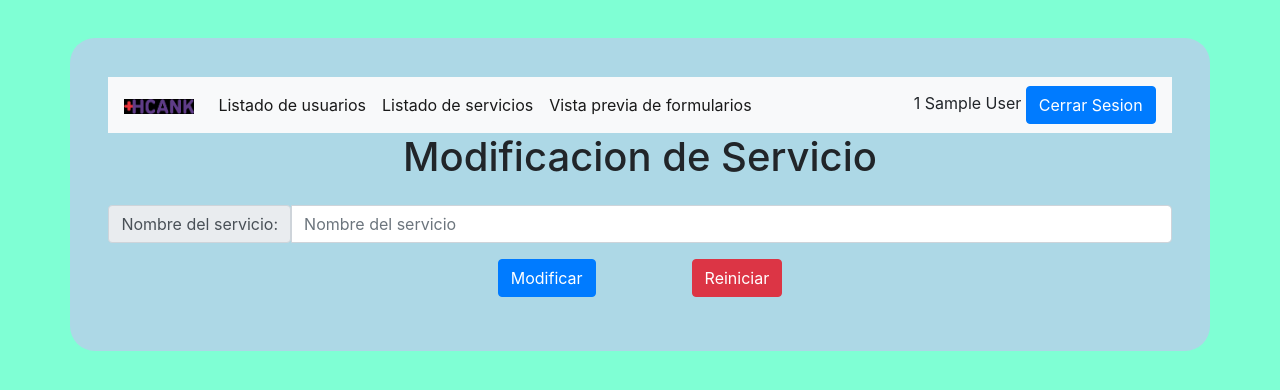
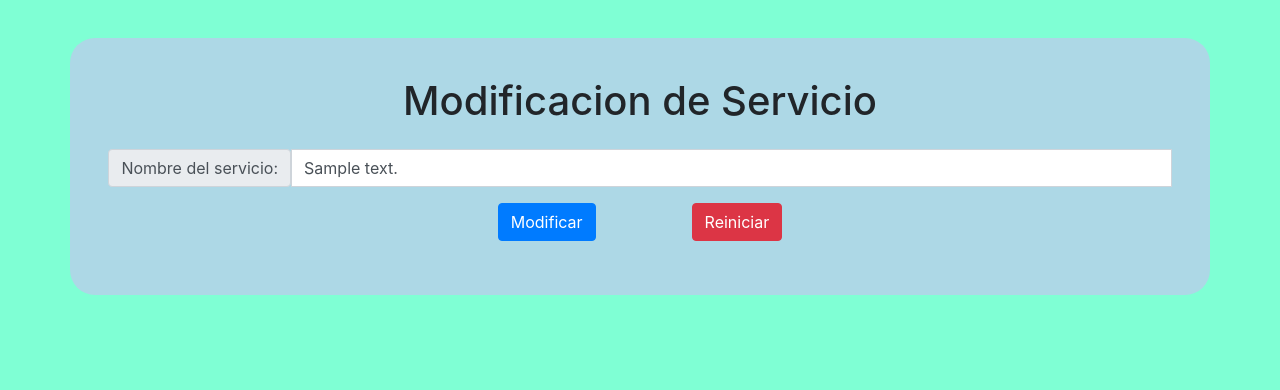
Before and after one commit to Guerzonianzu/evaluacion, a PHP site: page /Forms/Servicios/modify.php?id=1 in a window 1280 px wide. Shown: the part 56-446 px from the top of the page. Run offline with PHP 8.4, Linux system fonts and the light colour scheme; the visitor is signed in with stand-in values (Sample User, id 1); tables that the repository leaves empty or names only in its code hold one stand-in row (values such as "Sample post").

Commit message:
21-4-2024

```diff
--- a/Controllers/Servicios.php
+++ b/Controllers/Servicios.php
@@ -14,7 +14,7 @@
 
         public function createServicio($con){
 
-            $sql = "insert into servicios(descripcion_servicio) values ($this->nombre);";
+            $sql = "insert into servicios(descripcion_servicio) values ('$this->nombre');";
 
             try {
 
@@ -219,7 +219,7 @@
 
             try {
 
-                $resultado = $con->exec($sql);
+                $resultado = $con->query($sql);
 
             } catch (PDOException $e){
 
@@ -228,13 +228,18 @@
 
             }
 
-            if($resultado > 0){
+            if($resultado != false || $resultado > 0){
 
                 foreach ($resultado as $registro){
 
-                    $serv = $registro['descripcion_servicio'];
+                    $id = $registro['id_servicio'];
+                    $desc = $registro['descripcion_servicio'];
 
                 }
+
+                $serv = array('id' => $id, 'desc' => $desc);
+
+                unset ($id, $desc);
 
                 return $serv;
 
--- a/Forms/Empleados/create.php
+++ b/Forms/Empleados/create.php
@@ -26,13 +26,13 @@
                 <div class="collapse navbar-collapse" id="navbarSupportedContent">
                     <ul class="navbar-nav mr-auto">
                         <li class="nav-item active">
-                            <a href="users.php" class="nav-link">Listado de usuarios</a>
+                            <a href="/App/users.php" class="nav-link">Listado de usuarios</a>
                         </li>
                         <li class="nav-item active">
-                            <a class="nav-link" href="listaServicios.php">Listado de servicios</a>
+                            <a class="nav-link" href="/App/servicios.php">Listado de servicios</a>
                         </li>
                         <li class="nav-item active">
-                            <a class="nav-link" href="formularios.php">Vista previa de formularios</a>
+                            <a class="nav-link disable" href="formularios.php">Vista previa de formularios</a>
                         </li>
                     </ul>
                 </div>
--- a/Forms/Empleados/delete.php
+++ b/Forms/Empleados/delete.php
@@ -29,13 +29,13 @@
                 <div class="collapse navbar-collapse" id="navbarSupportedContent">
                     <ul class="navbar-nav mr-auto">
                         <li class="nav-item active">
-                            <a href="users.php" class="nav-link">Listado de usuarios</a>
+                            <a href="/App/users.php" class="nav-link">Listado de usuarios</a>
                         </li>
                         <li class="nav-item active">
-                            <a class="nav-link" href="listaServicios.php">Listado de servicios</a>
+                            <a class="nav-link" href="/App/servicios.php">Listado de servicios</a>
                         </li>
                         <li class="nav-item active">
-                            <a class="nav-link" href="formularios.php">Vista previa de formularios</a>
+                            <a class="nav-link disable" href="formularios.php">Vista previa de formularios</a>
                         </li>
                     </ul>
                 </div>
--- a/Forms/Empleados/modify.php
+++ b/Forms/Empleados/modify.php
@@ -28,13 +28,13 @@
                 <div class="collapse navbar-collapse" id="navbarSupportedContent">
                     <ul class="navbar-nav mr-auto">
                         <li class="nav-item active">
-                            <a href="users.php" class="nav-link">Listado de usuarios</a>
+                            <a href="/App/users.php" class="nav-link">Listado de usuarios</a>
                         </li>
                         <li class="nav-item active">
-                            <a class="nav-link" href="listaServicios.php">Listado de servicios</a>
+                            <a class="nav-link" href="/App/servicios.php">Listado de servicios</a>
                         </li>
                         <li class="nav-item active">
-                            <a class="nav-link" href="formularios.php">Vista previa de formularios</a>
+                            <a class="nav-link disable" href="formularios.php">Vista previa de formularios</a>
                         </li>
                     </ul>
                 </div>
--- a/Forms/Pass/reset.php
+++ b/Forms/Pass/reset.php
@@ -39,13 +39,13 @@
                 <div class="collapse navbar-collapse" id="navbarSupportedContent">
                     <ul class="navbar-nav mr-auto">
                         <li class="nav-item active">
-                            <a href="users.php" class="nav-link">Listado de usuarios</a>
+                            <a href="/App/users.php" class="nav-link">Listado de usuarios</a>
                         </li>
                         <li class="nav-item active">
-                            <a class="nav-link" href="listaServicios.php">Listado de servicios</a>
+                            <a class="nav-link" href="/App/servicios.php">Listado de servicios</a>
                         </li>
                         <li class="nav-item active">
-                            <a class="nav-link" href="formularios.php">Vista previa de formularios</a>
+                            <a class="nav-link disable" href="formularios.php">Vista previa de formularios</a>
                         </li>
                     </ul>
                 </div>
--- a/Forms/Servicios/modify.php
+++ b/Forms/Servicios/modify.php
@@ -7,6 +7,8 @@
         include "../../Controllers/Conexion.php";
         include "../../Controllers/Servicios.php";
         $con = Conexion::conectar();
+
+        $serv = Servicios::getInfo($con);
 
         ?>
 
@@ -21,42 +23,17 @@
         <body>
 
             <nav class="navbar navbar-expand-lg navbar-light bg-light">
-                <a class="navbar-brand" href="/App/home.php"><img src="/Img/hcank.png" width="70px" heigth="50px" alt="inicio"></a>
-                <div class="collapse navbar-collapse" id="navbarSupportedContent">
-                    <ul class="navbar-nav mr-auto">
-                        <li class="nav-item active">
-                            <a href="users.php" class="nav-link">Listado de usuarios</a>
-                        </li>
-                        <li class="nav-item active">
-                            <a class="nav-link" href="listaServicios.php">Listado de servicios</a>
-                        </li>
-                        <li class="nav-item active">
-                            <a class="nav-link" href="formularios.php">Vista previa de formularios</a>
-                        </li>
-                    </ul>
-                </div>
-                <div class="justify-content-end">
-                    <?php
-                        echo "$_SESSION[apellido] $_SESSION[nombre]";
-                    ?>
-                    <a href="/App/logout.php" class="btn btn-primary">Cerrar Sesion</a>
-                </div>
-            </nav>
-
-            <div class="container">
-
-                <nav class="navbar navbar-expand-lg navbar-light bg-light">
-                    <a class="navbar-brand" href="/App/home.php"><img src="/Img/hcank.png" width="70px" heigth="50px" alt="inicio"></a>
+                    <a class="navbar-brand" href="/App/home.php"><img src="../img/hcank.png" width="70px" heigth="50px" alt="inicio"></a>
                     <div class="collapse navbar-collapse" id="navbarSupportedContent">
                         <ul class="navbar-nav mr-auto">
                             <li class="nav-item active">
-                                <a href="users.php" class="nav-link">Listado de usuarios</a>
+                                <a href="/App/users.php" class="nav-link">Listado de usuarios</a>
                             </li>
                             <li class="nav-item active">
-                                <a class="nav-link" href="listaServicios.php">Listado de servicios</a>
+                                <a class="nav-link" href="/App/servicios.php">Listado de servicios</a>
                             </li>
                             <li class="nav-item active">
-                                <a class="nav-link" href="formularios.php">Vista previa de formularios</a>
+                                <a class="nav-link disabled" href="formularios.php">Vista previa de formularios</a>
                             </li>
                         </ul>
                     </div>
@@ -68,6 +45,8 @@
                     </div>
                 </nav>
 
+            <div class="container">
+
                 <div class="row justify-content-center mb-3">
                     <h1>Modificacion de Servicio</h1>
                 </div>
@@ -78,7 +57,7 @@
 
                         $serv = new Servicios(trim($_POST['servicio']));
 
-                        $serv->modifyServicio;
+                        $serv->modifyServicio($con);
 
                     }
 
@@ -88,7 +67,8 @@
 
                     <div class="input-group mb-3">
                         <span class="input-group-text">Nombre del servicio:</span>
-                        <input type="text" class="form-control" placeholder="Nombre del servicio" name="servicio" minlength="1" maxlength="255" required>
+                        <input type="text" class="form-control" value="<?php echo $serv['desc']; ?>" name="servicio" minlength="1" maxlength="255" required>
+                        <input type="hidden" value="<?php echo $serv['id']; ?>" name="id">
                     </div>
 
                     <div class="row justify-content-center mb-3">
```
Also changed, not shown: App/servicios.php (+4 -4 lines), Controllers/User.php (+5 -3 lines), Forms/Servicios/create.php (+6 -6 lines), Forms/Servicios/delete.php (+11 -13 lines).
